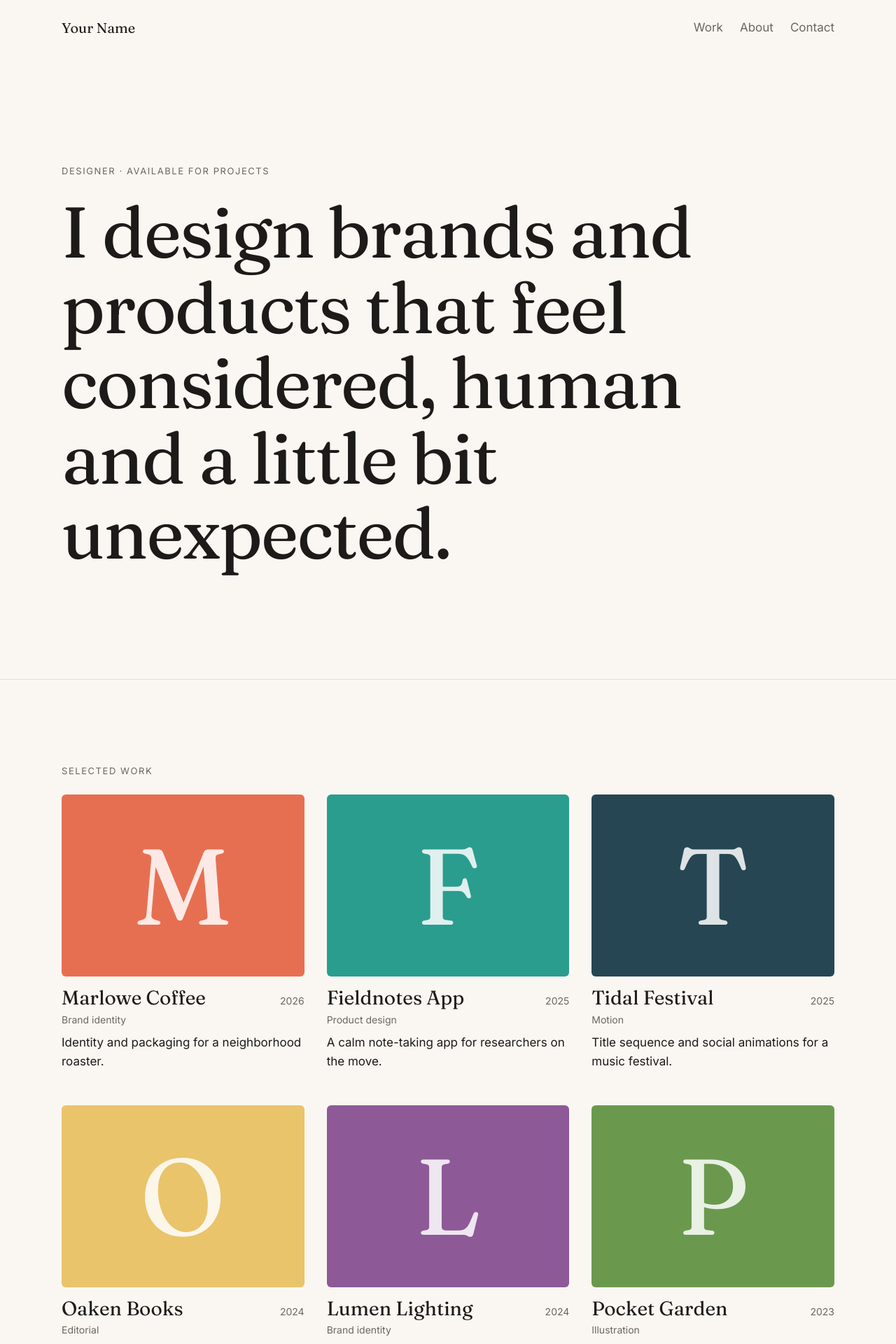
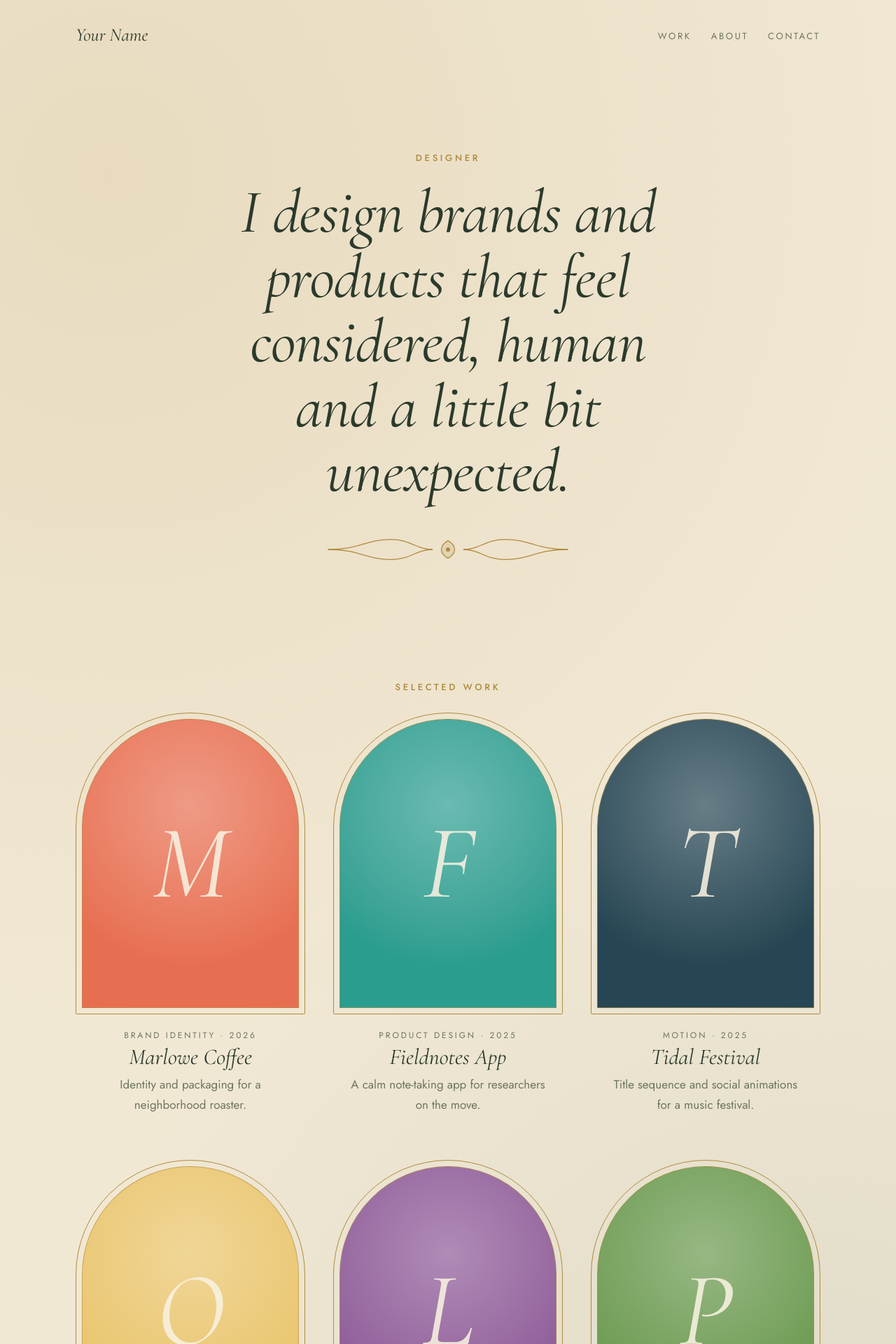
Before and after one commit to ldrin01/portfolio2026, a Nuxt app: page / in a window 1280 px wide. Shown: the top 1920 px of the page at 70% size. Built offline with nearby package versions, Linux system fonts and the light colour scheme.

Commit message:
Redesign with Art Nouveau design system
Co-Authored-By: Claude Sonnet 5.5 <noreply@anthropic.com>

```diff
--- a/app/app.vue
+++ b/app/app.vue
@@ -13,23 +13,26 @@ import { profile, projects } from '~/data/site'
   </header>
 
   <main id="top">
-    <section class="hero wrap" style="border-top: 0">
-      <p class="eyebrow">{{ profile.role }} · Available for projects</p>
+    <section class="hero wrap">
+      <p class="eyebrow">{{ profile.role }}</p>
       <h1>{{ profile.tagline }}</h1>
+      <Ornament class="orn-gap" />
     </section>
 
     <section id="work">
       <div class="wrap">
-        <p class="eyebrow">Selected work</p>
+        <p class="eyebrow center">Selected work</p>
         <div class="grid">
           <ProjectCard v-for="p in projects" :key="p.title" v-bind="p" />
         </div>
       </div>
     </section>
 
+    <Ornament />
+
     <section id="about">
       <div class="wrap about">
-        <div>
+        <div class="about-title">
           <p class="eyebrow">About</p>
           <h2>A bit about me</h2>
         </div>
@@ -42,36 +45,42 @@ import { profile, projects } from '~/data/site'
       </div>
     </section>
 
-    <section id="contact">
-      <div class="wrap">
-        <p class="eyebrow">Contact</p>
-        <h2 class="big"><a :href="`mailto:${profile.email}`">{{ profile.email }}</a></h2>
-        <p class="links">
-          <a v-for="l in profile.links" :key="l.label" :href="l.href" target="_blank" rel="noopener">{{ l.label }}</a>
-        </p>
-      </div>
+    <section id="contact" class="wrap contact">
+      <p class="eyebrow">Contact</p>
+      <h2 class="big"><a :href="`mailto:${profile.email}`">{{ profile.email }}</a></h2>
+      <p class="links">
+        <a v-for="l in profile.links" :key="l.label" :href="l.href" target="_blank" rel="noopener">{{ l.label }}</a>
+      </p>
     </section>
   </main>
 
-  <footer class="wrap foot">© {{ new Date().getFullYear() }} {{ profile.name }}</footer>
+  <footer class="wrap foot">
+    <Ornament />
+    <p>© {{ new Date().getFullYear() }} {{ profile.name }}</p>
+  </footer>
 </template>
 
 <style scoped>
-.nav { display: flex; justify-content: space-between; align-items: center; padding-top: 24px; padding-bottom: 24px; }
-.logo { font-family: var(--serif); font-size: 20px; text-decoration: none; }
-nav a { margin-left: 24px; text-decoration: none; color: var(--muted); transition: color .2s; }
-nav a:hover { color: var(--fg); }
-.hero { padding-top: clamp(64px, 12vw, 160px); padding-bottom: clamp(64px, 12vw, 160px); }
-.hero h1 { font-size: clamp(40px, 8vw, 104px); max-width: 16ch; letter-spacing: -.02em; }
-.grid { display: grid; grid-template-columns: repeat(auto-fill, minmax(min(100%, 340px), 1fr)); gap: 48px 32px; }
+.nav { display: flex; justify-content: space-between; align-items: center; padding-top: 28px; padding-bottom: 28px; }
+.logo { font-family: var(--serif); font-style: italic; font-size: 26px; text-decoration: none; }
+nav a { margin-left: 28px; text-decoration: none; font-size: 13px; letter-spacing: .2em; text-transform: uppercase; color: var(--muted); transition: color .2s; }
+nav a:hover { color: var(--rose); }
+.hero { text-align: center; padding-top: clamp(48px, 9vw, 120px); padding-bottom: clamp(32px, 6vw, 72px); }
+.hero h1 { font-size: clamp(38px, 7vw, 88px); font-style: italic; max-width: 18ch; margin: 0 auto; letter-spacing: -.01em; }
+.orn-gap { margin-top: 48px; }
+.center { text-align: center; }
+.grid { display: grid; grid-template-columns: repeat(auto-fill, minmax(min(100%, 300px), 1fr)); gap: 64px 40px; margin-top: 24px; }
 .about { display: grid; grid-template-columns: 1fr 2fr; gap: 48px; }
-.about h2 { font-size: clamp(32px, 5vw, 56px); }
-.skills { list-style: none; padding: 0; margin: 32px 0 0; display: flex; flex-wrap: wrap; gap: 8px; }
-.skills li { border: 1px solid var(--line); border-radius: 999px; padding: 4px 14px; font-size: 14px; }
-.big { font-size: clamp(28px, 6vw, 80px); overflow-wrap: anywhere; }
-.big a { text-decoration-thickness: 1px; text-underline-offset: 8px; }
-.big a:hover { color: var(--accent); }
-.links { display: flex; gap: 24px; flex-wrap: wrap; margin-top: 32px; }
-.foot { padding-top: 32px; padding-bottom: 48px; color: var(--muted); font-size: 14px; }
+.about h2 { font-size: clamp(36px, 5vw, 64px); font-style: italic; }
+.skills { list-style: none; padding: 0; margin: 32px 0 0; display: flex; flex-wrap: wrap; gap: 10px; }
+.skills li { border: 1px solid var(--gold); border-radius: 999px 999px 999px 4px; padding: 4px 16px; font-size: 14px; background: var(--paper); }
+.contact { text-align: center; }
+.big { font-size: clamp(28px, 6vw, 72px); font-style: italic; overflow-wrap: anywhere; }
+.big a { text-decoration-color: var(--gold); text-decoration-thickness: 1px; text-underline-offset: 10px; transition: color .2s; }
+.big a:hover { color: var(--rose); }
+.links { display: flex; justify-content: center; gap: 28px; flex-wrap: wrap; margin-top: 32px; font-size: 13px; letter-spacing: .2em; text-transform: uppercase; }
+.links a { text-decoration: none; color: var(--teal); }
+.links a:hover { color: var(--rose); }
+.foot { text-align: center; padding-bottom: 48px; color: var(--muted); font-size: 14px; }
 @media (max-width: 720px) { .about { grid-template-columns: 1fr; gap: 24px; } nav a { margin-left: 16px; } }
 </style>
--- a/app/assets/css/main.css
+++ b/app/assets/css/main.css
@@ -1,22 +1,27 @@
 :root {
-  --bg: #faf7f2;
-  --fg: #1c1b19;
-  --muted: #6b675f;
-  --line: #e2ddd3;
-  --accent: #e76f51;
+  --bg: #f1e8d4;        /* parchment */
+  --paper: #f8f1e0;
+  --fg: #2b3a2c;        /* deep moss */
+  --muted: #6d7560;
+  --gold: #b08a3e;
+  --rose: #b4584a;      /* faded poppy */
+  --teal: #3f6b62;
   --gutter: clamp(16px, 4vw, 48px);
-  --serif: 'Fraunces', Georgia, serif;
-  --sans: 'Inter', system-ui, sans-serif;
-}
-@media (prefers-color-scheme: dark) {
-  :root { --bg: #14130f; --fg: #f2eee6; --muted: #a39e92; --line: #2b2a25; }
+  --serif: 'Cormorant Garamond', Georgia, serif;
+  --sans: 'Jost', system-ui, sans-serif;
 }
 *, *::before, *::after { box-sizing: border-box; }
 html { scroll-behavior: smooth; }
-body { margin: 0; background: var(--bg); color: var(--fg); font: 400 17px/1.6 var(--sans); -webkit-font-smoothing: antialiased; }
+body {
+  margin: 0; color: var(--fg); font: 400 17px/1.7 var(--sans); -webkit-font-smoothing: antialiased;
+  background:
+    radial-gradient(circle at 12% 8%, rgba(176, 138, 62, .14), transparent 40%),
+    radial-gradient(circle at 90% 70%, rgba(63, 107, 98, .10), transparent 45%),
+    var(--bg);
+}
 a { color: inherit; }
 h1, h2, h3 { font-family: var(--serif); font-weight: 400; line-height: 1.05; margin: 0; }
-.wrap { max-width: 1200px; margin: 0 auto; padding: 0 var(--gutter); }
-section { padding: clamp(56px, 10vw, 120px) 0; border-top: 1px solid var(--line); }
-.eyebrow { font-size: 13px; letter-spacing: .12em; text-transform: uppercase; color: var(--muted); margin: 0 0 24px; }
+.wrap { max-width: 1160px; margin: 0 auto; padding: 0 var(--gutter); }
+section { padding: clamp(48px, 8vw, 96px) 0; }
+.eyebrow { font-size: 13px; letter-spacing: .28em; text-transform: uppercase; color: var(--gold); margin: 0 0 20px; font-weight: 500; }
 @media (prefers-reduced-motion: reduce) { * { transition: none !important; animation: none !important; scroll-behavior: auto !important; } }
--- /dev/null
+++ b/app/components/Ornament.vue
@@ -0,0 +1,14 @@
+<template>
+  <svg class="orn" viewBox="0 0 400 40" fill="none" stroke="currentColor" stroke-width="1.4" stroke-linecap="round" aria-hidden="true">
+    <path d="M10 20 C60 20 70 4 110 4 C140 4 150 20 175 20" />
+    <path d="M10 20 C60 20 70 36 110 36 C140 36 150 20 175 20" />
+    <path d="M390 20 C340 20 330 4 290 4 C260 4 250 20 225 20" />
+    <path d="M390 20 C340 20 330 36 290 36 C260 36 250 20 225 20" />
+    <path d="M200 6 C214 14 214 26 200 34 C186 26 186 14 200 6 Z" fill="currentColor" fill-opacity=".18" />
+    <circle cx="200" cy="20" r="2.5" fill="currentColor" />
+  </svg>
+</template>
+
+<style scoped>
+.orn { display: block; width: min(100%, 360px); height: auto; margin: 0 auto; color: var(--gold); }
+</style>
--- a/app/components/ProjectCard.vue
+++ b/app/components/ProjectCard.vue
@@ -4,24 +4,29 @@ defineProps<{ title: string; category: string; year: string; color: string; blur
 
 <template>
   <article class="card">
-    <div class="art" :style="{ background: color }" role="img" :aria-label="`${title} cover`">
-      <span>{{ title.charAt(0) }}</span>
+    <div class="frame">
+      <div class="art" :style="{ '--tone': color }" role="img" :aria-label="`${title} cover`">
+        <span>{{ title.charAt(0) }}</span>
+      </div>
     </div>
-    <div class="meta">
-      <h3>{{ title }}</h3>
-      <span class="year">{{ year }}</span>
-    </div>
-    <p class="cat">{{ category }}</p>
+    <p class="cat">{{ category }} · {{ year }}</p>
+    <h3>{{ title }}</h3>
     <p class="blurb">{{ blurb }}</p>
   </article>
 </template>
 
 <style scoped>
-.art { aspect-ratio: 4 / 3; border-radius: 6px; display: grid; place-items: center; overflow: hidden; transition: transform .4s ease, border-radius .4s ease; }
-.art span { font: 400 clamp(80px, 12vw, 160px)/1 var(--serif); color: rgba(255, 255, 255, .85); }
-.card:hover .art { transform: translateY(-4px); border-radius: 24px; }
-.meta { display: flex; justify-content: space-between; align-items: baseline; margin-top: 16px; }
-h3 { font-size: 28px; }
-.year, .cat { color: var(--muted); font-size: 14px; margin: 4px 0 0; }
-.blurb { margin: 8px 0 0; }
+.card { text-align: center; }
+/* arched, double-ruled frame */
+.frame { border: 1.5px solid var(--gold); border-radius: 999px 999px 8px 8px; padding: 8px; transition: transform .5s ease; }
+.card:hover .frame { transform: translateY(-6px); }
+.art {
+  aspect-ratio: 3 / 4; border-radius: 999px 999px 4px 4px; display: grid; place-items: center; overflow: hidden;
+  background: radial-gradient(circle at 50% 30%, color-mix(in srgb, var(--tone) 70%, white), var(--tone) 70%);
+  border: 1px solid color-mix(in srgb, var(--gold) 60%, transparent);
+}
+.art span { font: italic 400 clamp(88px, 12vw, 150px)/1 var(--serif); color: rgba(248, 241, 224, .88); }
+.cat { margin: 20px 0 4px; font-size: 12px; letter-spacing: .24em; text-transform: uppercase; color: var(--muted); }
+h3 { font-size: 32px; font-style: italic; }
+.blurb { margin: 8px auto 0; max-width: 28ch; color: var(--muted); }
 </style>
--- a/nuxt.config.ts
+++ b/nuxt.config.ts
@@ -16,7 +16,7 @@ export default defineNuxtConfig({
       link: [
         { rel: 'preconnect', href: 'https://fonts.googleapis.com' },
         { rel: 'preconnect', href: 'https://fonts.gstatic.com', crossorigin: '' },
-        { rel: 'stylesheet', href: 'https://fonts.googleapis.com/css2?family=Fraunces:opsz,wght@9..144,400;9..144,600&family=Inter:wght@400;500&display=swap' }
+        { rel: 'stylesheet', href: 'https://fonts.googleapis.com/css2?family=Cormorant+Garamond:ital,wght@0,400;0,600;1,400;1,600&family=Jost:wght@400;500&display=swap' }
       ]
     }
   }
```
